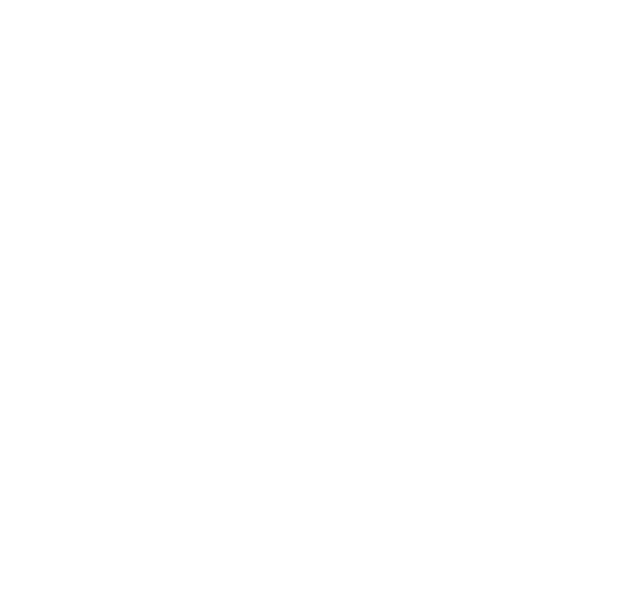
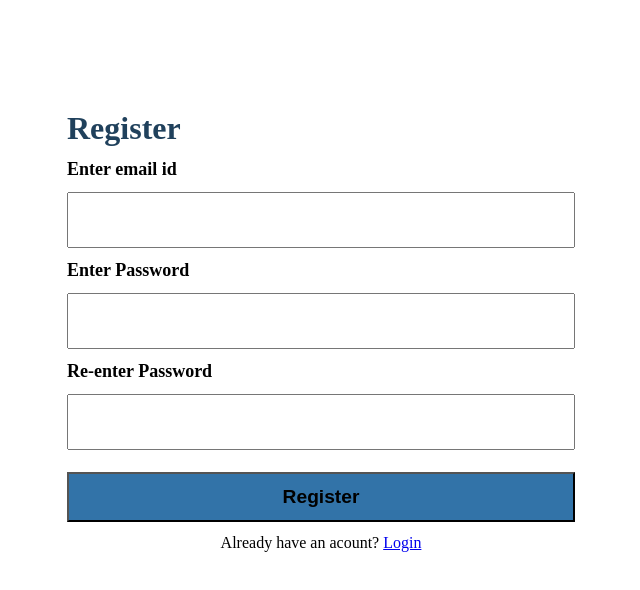
Before and after one commit to manasav1212/Web-Development, a plain HTML site: page Expense Tracker/Frontend/register.html in a window 1280 px wide. Shown: the whole page, without its empty margins (319-959 px from the left). Drawn offline with Linux system fonts and the light colour scheme.

Commit message:
Implemented register page

```diff
--- a/Expense Tracker/Frontend/CSS/style.css
+++ b/Expense Tracker/Frontend/CSS/style.css
@@ -7,14 +7,14 @@
     min-height: 80vh;
 }
 
-.Login_Class{
+.Login_Class, .Register_class{
     display: flex;
     flex-direction: column;
     padding: 20px;
     gap: 12px;
 }
 
-.Login_btn{
+.Login_btn, .Register_btn{
     width: 508px;
     height: 50px;
     background-color: #3273a8;
@@ -28,12 +28,12 @@
     height: 50px;
 }
 
-.div{
+.div, .text{
     font-size: large;
     font-weight: bold;
 }
 
-.Register_div{
+.redirect{
     text-align: center;
     margin: 0;
 }
--- a/Expense Tracker/Frontend/register.html
+++ b/Expense Tracker/Frontend/register.html
@@ -4,8 +4,19 @@
     <meta charset="UTF-8">
     <meta name="viewport" content="width=device-width, initial-scale=1.0">
     <title>Expense Tracker Register</title>
+    <link rel="stylesheet" href="./CSS/style.css">
 </head>
 <body>
-
+    <form action="" method="post" class="Register_class">
+        <h1>Register</h1>
+        <div class="text">Enter email id</div>
+        <input type="email" name="" id="" class="input">
+        <div class="text">Enter Password</div>
+        <input type="password" name="" id="" class="input">
+        <div class="text">Re-enter Password</div>
+        <input type="password" name="" id="" class="input">
+        <div><button class="Register_btn">Register</button></div>
+        <p class="redirect">Already have an acount? <a href="http://">Login</a></p>
+    </form>
 </body>
 </html>
```
Also changed, not shown: Expense Tracker/Frontend/index.html (+1 -1 lines).
